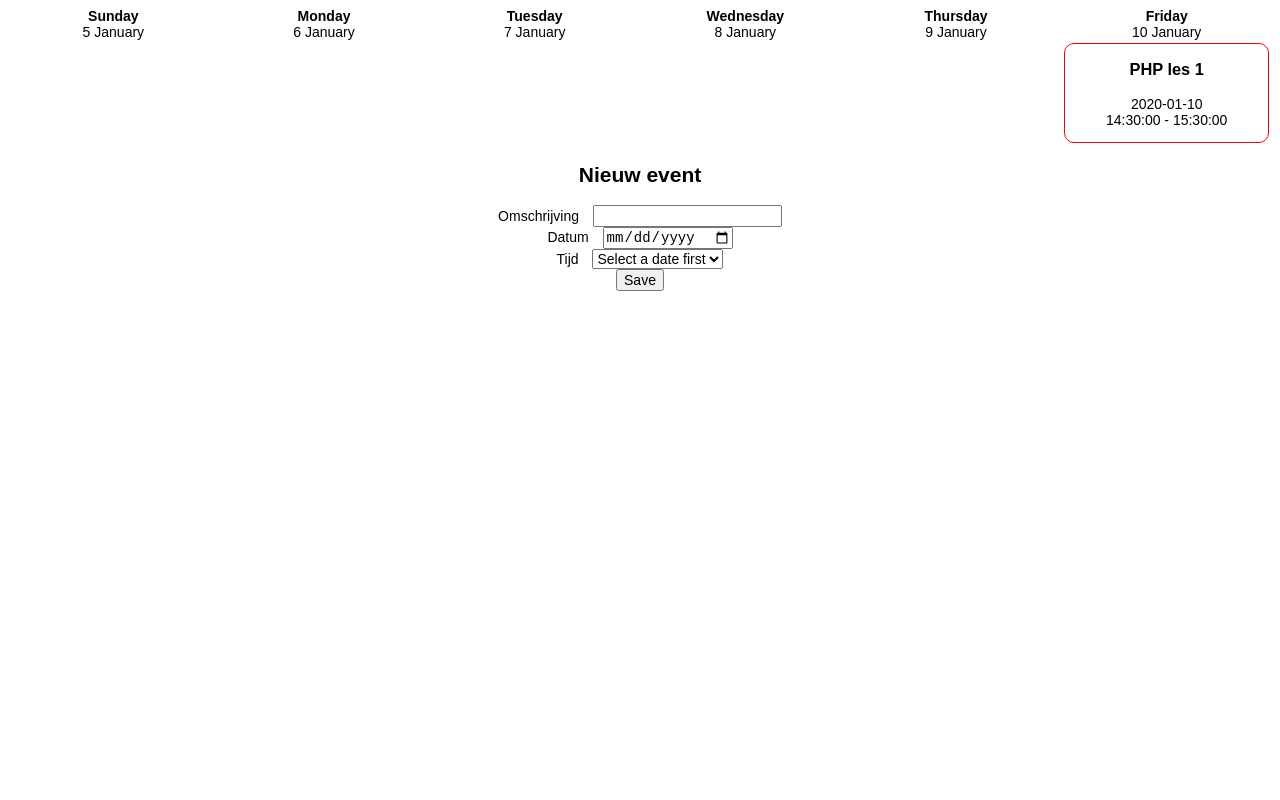
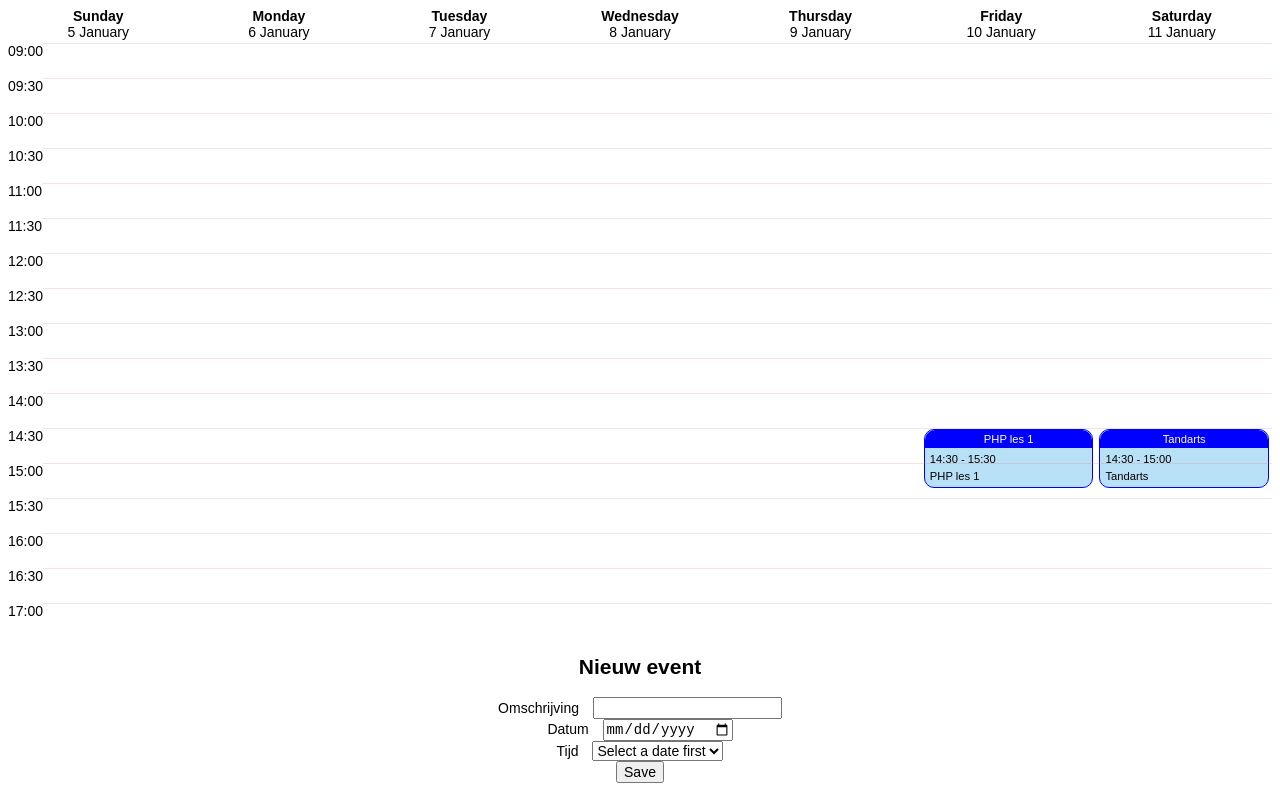
Before and after one commit to HR-CMGT/speed-course-available-dates, a PHP site: page /index_advanced.php in a window 1280 px wide. Run offline with PHP 8.4, Linux system fonts and the light colour scheme; data comes from the database, SQL or seed files in the repository.

Commit message:
calendar view now had rows with times from 09:00 - 17:00

```diff
--- a/css/style_advanced.css
+++ b/css/style_advanced.css
@@ -15,6 +15,7 @@ form input,select{
     flex-direction: row;
     flex-wrap: wrap;
     width: 100%;
+    height: 35px;
 }
 .column {
     display: flex;
@@ -24,7 +25,27 @@ form input,select{
     text-align: center;
 }
 event {
-    border: 1px solid red;
+    font-size: 0.8em;
+    border: 1px solid blue;
     border-radius: 10px;
-    margin: 3px;
+    margin: 0px 3px;
+    padding-bottom: 5px;
+    background-color: rgba(52,169,231,0.35);
 }
+event div{
+
+    text-align: left;
+    padding: 5px 0px 0px 5px;
+}
+event header{
+    background-color: blue;
+    color: white;
+    padding: 3px 0;
+
+    border-top-left-radius: 10px;
+    border-top-right-radius: 10px;
+}
+
+.border-top-gray{
+    border-top: 1px solid rgba(231,120,114,0.23);
+}
--- /dev/null
+++ b/helpers/calendar_helper.php
@@ -0,0 +1,55 @@
+<?php
+
+/**
+ * @param string $start in format "HH:ii"
+ * @param string $end in format "HH:ii"
+ * @param int $interval time in minutes
+ * @return array with string format "HH:ii"
+ */
+function createArrayWithTimes(string $start, string $end, int $interval) {
+    $times = [];
+
+    $time = strtotime($start);
+    $timeToAdd = 30;
+
+    // loop (while of for loop)
+    while($time <= strtotime($end))
+    {
+        // time toevoegen aan times array
+        $times[] = date('H:i', $time);
+
+        // time + een half uur optellen
+        $time +=  60 * $timeToAdd;
+    }
+
+    return $times;
+}
+
+/**
+ * @param array $times in format "HH:ii"
+ * @param array $events with 'start_time' and 'end_time'
+ * @return array in format "HH:ii"
+ */
+function filterTimesAndEvents(array $times, array $events) {
+    $availableTimes = [];
+    foreach ($times as $time)
+    {
+        $occurs = false;
+        $time = strtotime($time);
+        foreach ($events as $reservation)
+        {
+            $reservationStart = strtotime($reservation['start_time']);
+            $reservationEnd     = strtotime($reservation['end_time']);
+
+            if($time >=  $reservationStart && $time <  $reservationEnd) {
+                $occurs = true;
+            }
+        }
+
+        if(!$occurs) {
+            $availableTimes[] = date('H:i', $time);
+        }
+    }
+
+    return $availableTimes;
+}
--- a/index_advanced.php
+++ b/index_advanced.php
@@ -1,5 +1,6 @@
 <?php
 require_once 'includes/database.php';
+require_once 'helpers/calendar_helper.php';
 
 // A date begin of the week. Start of the week is on Sunday.
 $date = '2020-01-05';
@@ -16,8 +17,6 @@ while($row = mysqli_fetch_assoc($result))
 {
     $reservations[] = $row;
 }
-
-
 
 setlocale(LC_ALL, 'nl_NL');
 
@@ -58,6 +57,10 @@ if(isset($_POST['submit'])) {
     header('Location: index_advanced.php');
 }
 mysqli_close($db);
+
+$times = createArrayWithTimes('09:00', '17:00', 30);
+
+
 ?>
 <!doctype html>
 <html lang="en">
@@ -71,26 +74,39 @@ mysqli_close($db);
 </head>
 <body>
     <div class="row">
+        <?php for($i = 0 ; $i < 7 ; $i++) : ?>
+            <div class="column">
+                <b><?= strftime('%A', strtotime($date ." + $i days")) ?></b>
+                <div><?= date('j F', strtotime($date ." + $i days")) ?></div>
+            </div>
+        <?php endfor; ?>
+    </div>
 
-        <?php for($i = 0 ; $i < 6 ; $i++) {?>
+    <?php foreach ($times as $row => $time) : ?>
+        <div class="row">
 
-        <div class="column">
-            <b><?= strftime('%A', strtotime($date ." + $i days")) ?></b>
-            <div><?= date('j F', strtotime($date ." + $i days")) ?></div>
+            <?php for($i = -1 ; $i < 7 ; $i++) : ?>
 
-            <?php foreach($reservations as $reservation) { ?>
+                <?php if($i == -1) : ?>
+                    <div><?= $time ?></div>
+                <?php else : ?>
+                    <div class="column border-top-gray">
+                        <?php foreach($reservations as $reservation) : ?>
 
-                <?php if(date('N', strtotime($reservation['date'])) == $i) {?>
-                    <?php include 'templates/template_event.php' ?>
-                <?php } ?>
+                            <?php if(date('N', strtotime($reservation['date'])) == $i && strtotime($time) == strtotime($reservation['start_time'])) : ?>
+                                <?php include 'templates/template_event.php' ?>
+                            <?php endif; ?>
 
-            <?php } ?>
+                        <?php endforeach; ?>
+
+                    </div>
+                <?php endif; ?>
+            <?php endfor; ?>
 
         </div>
+    <?php endforeach; ?>
 
-        <?php } ?>
-    </div>
-
+    <!--    NEW EVENT   -->
     <div class="row">
         <div class="column">
             <h2>Nieuw event</h2>
--- a/templates/template_event.php
+++ b/templates/template_event.php
@@ -1,5 +1,9 @@
+<?php
+$start  = date('H:i', strtotime($reservation['start_time']));
+$end    = date('H:i', strtotime($reservation['end_time']));
+?>
 <event>
-    <h3><?= $reservation['description'] ?></h3>
-    <p><?= $reservation['date'] ?>
-    <br><?= $reservation['start_time']?> - <?= $reservation['end_time']?></p>
+    <header><?= $reservation['description'] ?></header>
+    <div><?= $start ?> - <?= $end ?></div>
+    <div><?= $reservation['description'] ?></div>
 </event>
```
Also changed, not shown: available_dates.php (+3 -26 lines), select-time.php (+43 -6 lines).
